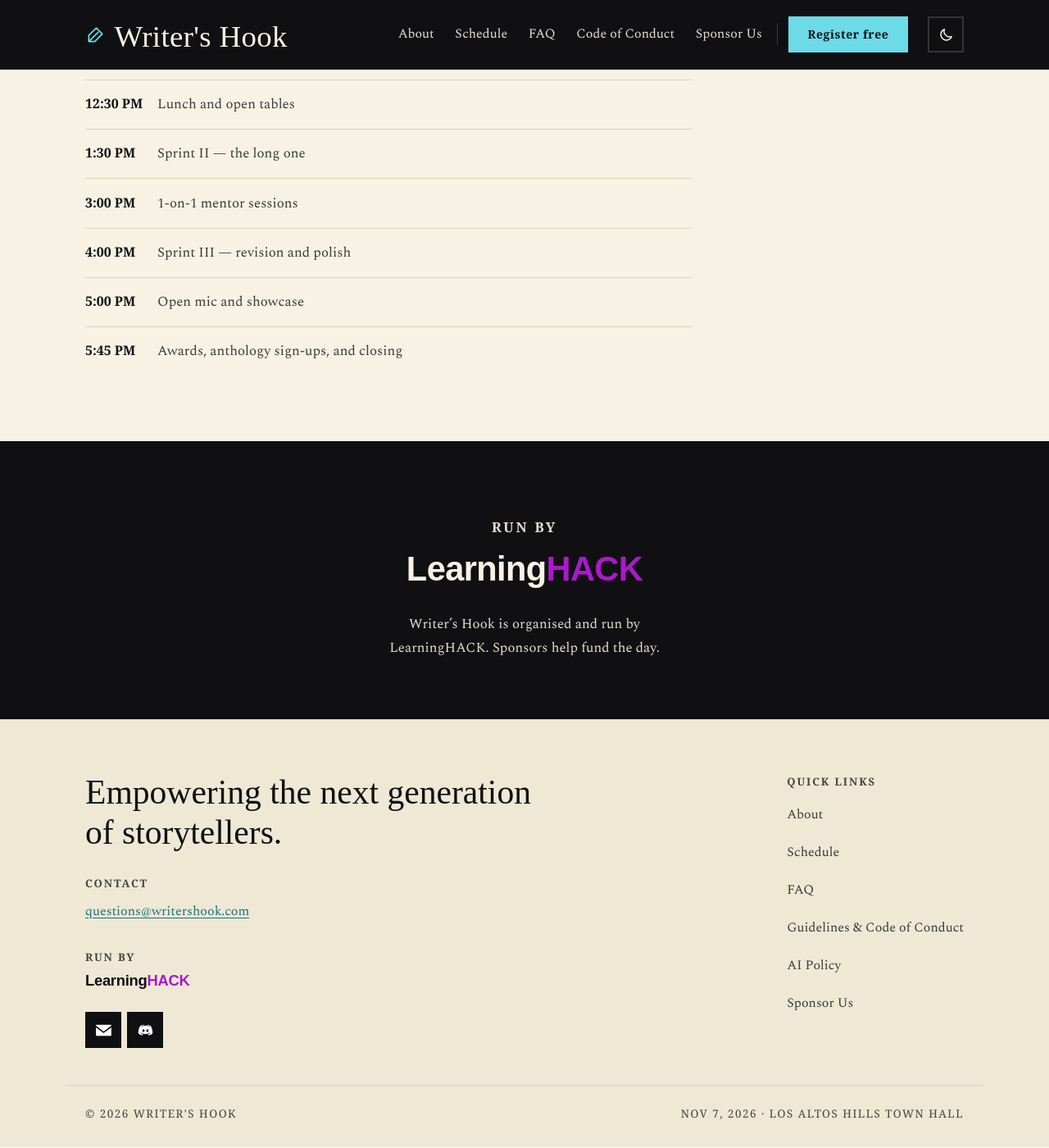
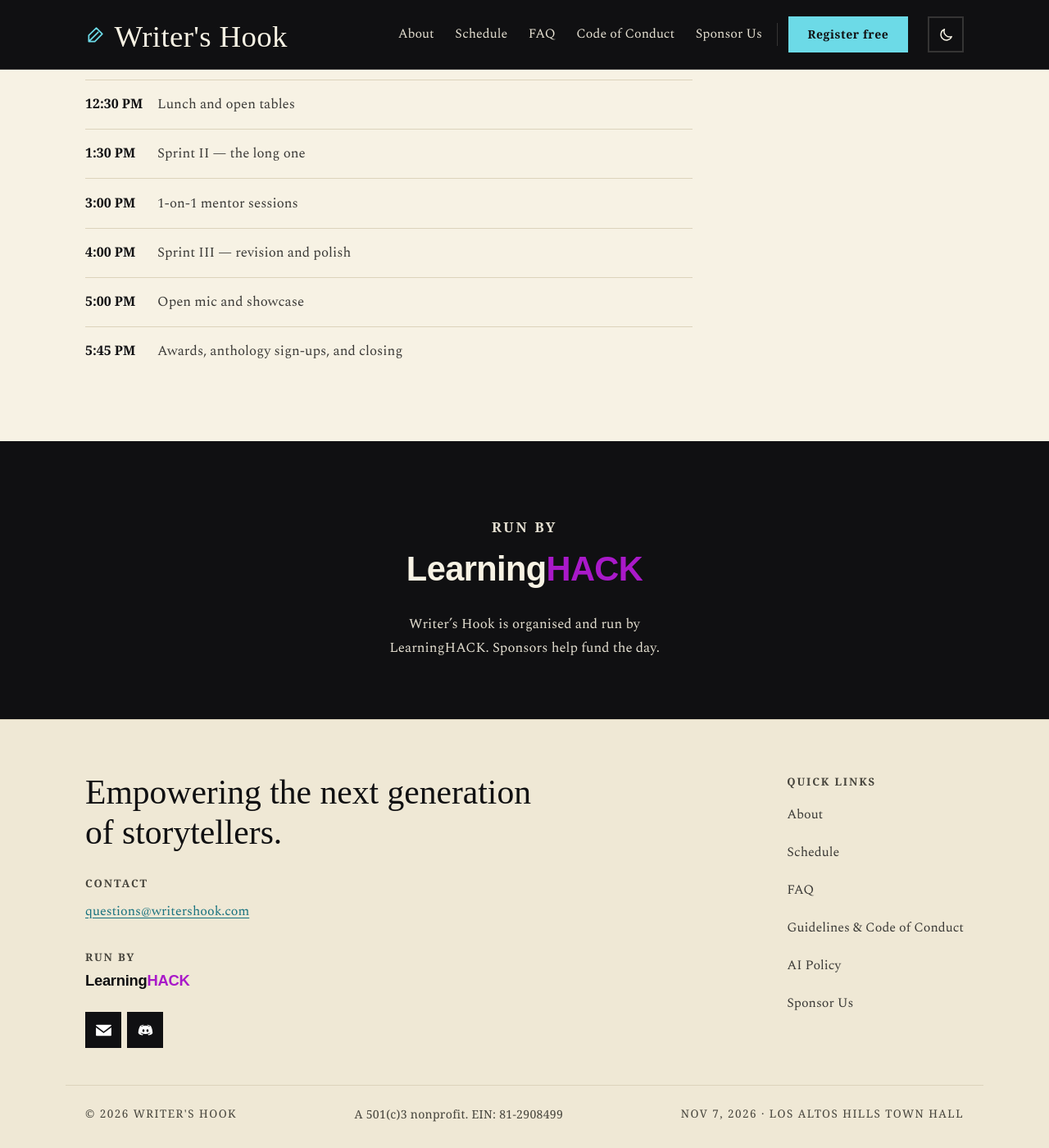
Before and after one commit to Writer-s-Hook/Website, a Jekyll site: the page built from index.md, in a window 1280 px wide and 1400 px high, scrolled down 1437 px. Shown: the whole window at 82% size. Built offline with Jekyll 4.4.1, drawn with Linux system fonts in a browser that asks for light colours; some web fonts are replaced.

Commit message:
Add nonprofit status and EIN to the footer
Appears in the legal row at the bottom of every page.

The row is set in uppercase, so the line is exempted from text-transform:
501(c)3 is written with a lowercase c, and uppercasing it would render the
designation as 501(C)3.

Co-Authored-By: Claude Opus 5 <noreply@anthropic.com>

```diff
--- a/_includes/footer.html
+++ b/_includes/footer.html
@@ -24,6 +24,7 @@
   </div>
   <div class="container footer-legal">
     <span>&copy; {{ 'now' | date: "%Y" }} Writer's Hook</span>
+    <span class="legal-status">A 501(c)3 nonprofit. EIN: 81-2908499</span>
     <span>{{ site.event.date_short }} &middot; {{ site.event.venue }}</span>
   </div>
 </footer>
--- a/_sass/components/_footer.scss
+++ b/_sass/components/_footer.scss
@@ -43,3 +43,11 @@
   font-family: $subhead; font-size: .84rem; letter-spacing: .11em;
   text-transform: uppercase; color: var(--muted);
 }
+
+// The legal designation is exempt from the row's uppercasing: 501(c)3 is
+// written with a lowercase c, and text-transform would render it 501(C)3.
+.legal-status {
+  text-transform: none;
+  letter-spacing: .02em;
+  font-size: .88rem;
+}
```
